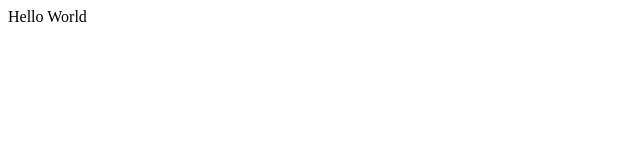
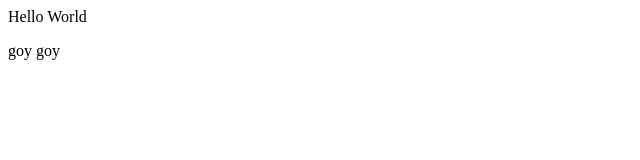
Before and after one commit to erhanalankus/kolaykonumweb, a plain HTML site: page index.html in a window 1280 px wide. Shown: the full height of the page, 0-640 px from the left. Drawn offline with Linux system fonts and the light colour scheme.

Commit message:
a change

```diff
--- a/index.html
+++ b/index.html
@@ -2,5 +2,6 @@
 <head></head>
 <body>
     <p>Hello World</p>
+    <p>goy goy</p>
 </body>
 </html>
```
